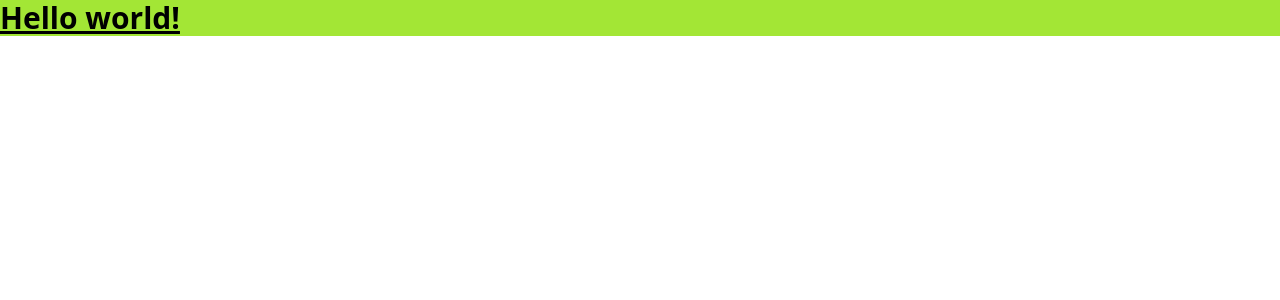
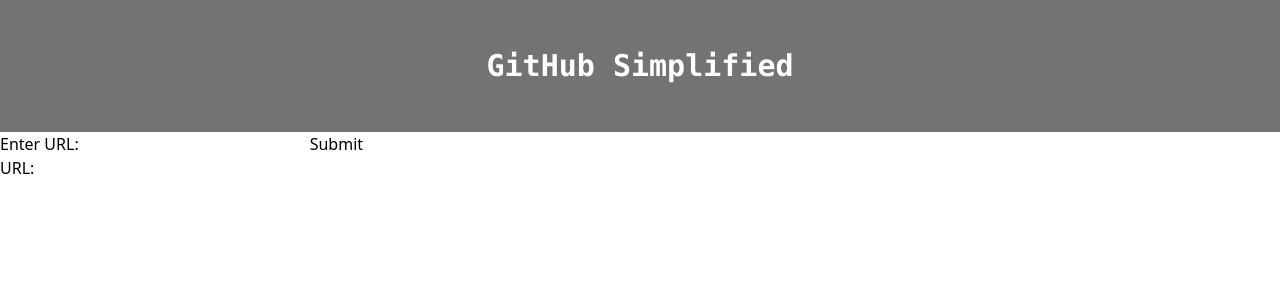
Before and after one commit to mbeave/github-simplified, a React (Vite) app: page / in a window 1280 px wide. Shown: the top 300 px of the page. Built offline with nearby package versions, Linux system fonts and the light colour scheme.

Commit message:
added form and some styling to title

```diff
--- a/src/App.tsx
+++ b/src/App.tsx
@@ -1,10 +1,24 @@
+import { useState } from "react";
 
 function App() {
+  const [url, setUrl] = useState("");
+
+  const handleSubmit = (event) => {
+    event.preventDefault();
+    alert(`You entered: ${url}`);
+  }
+
   return (
-    <div className="App ">
-      <h1 className="text-3xl font-bold underline bg-lime-400">
-        Hello world!
-      </h1>
+    <div className=" flex-col">
+      <h1 className="text-center p-12 font-mono text-3xl font-bold text-white bg-neutral-500">GitHub Simplified</h1>
+      <form onSubmit={handleSubmit}>
+        <label>
+          Enter URL:{""}
+          <input type="url" value={url} onChange={e => setUrl(e.target.value)} />
+        </label>
+        <input type="submit"/>
+      </form>
+      <h5>URL: {url}</h5>
     </div>
   );
 };
```
